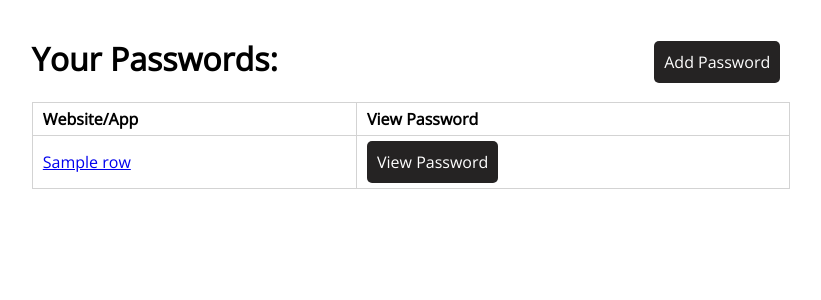
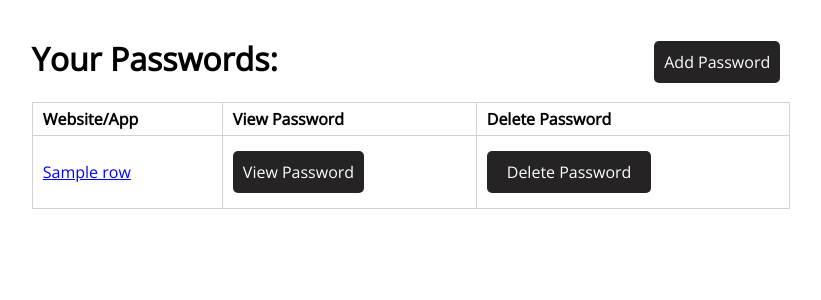
Before and after one commit to SatvikR/password-manager, a Flask app: template src/templates/your_passwords.html in a window 1280 px wide. Shown: the part 78-378 px from the top of the page, without its empty margins (229-1050 px from the left). Run offline with Flask 2, Linux system fonts and the light colour scheme; the template is opened without the code that fills it: most values are stand-ins (such as "Sample title", 1, 10 or a date in 2020).

Commit message:
Added password delete

```diff
--- a/src/static/css/index.css
+++ b/src/static/css/index.css
@@ -34,3 +34,7 @@
   text-decoration: none;
   font-weight: bold;
 }
+
+.link {
+  color: blue;
+}
--- a/src/static/css/table.css
+++ b/src/static/css/table.css
@@ -33,3 +33,7 @@ td {
   margin-top: 25px;
   margin-right: 10px;
 }
+
+.identifier {
+  visibility: collapse;
+}
--- a/src/templates/index.html
+++ b/src/templates/index.html
@@ -7,7 +7,7 @@
     <h2>Welcome:</h2>
     <h2><b>{{username}}</b></h2>
     {% else %}
-    <h2>Click <a href="{{ url_for('login') }}">here</a> to login</h2>
+    <h2>Click <a href="{{ url_for('login') }}" class="link">here</a> to login</h2>
     {% endif %}
     <h3>Welcome to the password manager</h3>
     <h3><b>Made With:</b></h3>
--- a/src/templates/view_password.html
+++ b/src/templates/view_password.html
@@ -6,9 +6,9 @@
 <div class="container">
 		<h1>View Password</h1>
 		<h2>
-			Your password to <a href="{{ website }}">{{ website }}</a>
+			Your password to <a href="{{ website }}" target="_blank" class="link">{{ website }}</a>
 			is <span class="password">{{ password }}</span>
 		</h2>
-		<small><a href="{{ url_for('your_passwords') }}">Back to Your Passwords</a></small>
+		<small><a href="{{ url_for('your_passwords') }}" class="link">Back to Your Passwords</a></small>
 </div>
 {% endblock body %}
--- a/src/templates/your_passwords.html
+++ b/src/templates/your_passwords.html
@@ -1,6 +1,7 @@
 {% extends 'base.html' %}
 {% block head %}
 <link rel="stylesheet" href="{{ url_for('static', filename='css/table.css') }}">
+<link rel="stylesheet" href="{{ url_for('static', filename='css/form.css') }}">
 {% endblock head %}
 {% block body %}
 <div class="container">
@@ -12,13 +13,15 @@
             <tr>
                 <th>Website/App</th>
                 <th>View Password</th>
+                <th>Delete Password</th>
             </tr>
         </thead>
         <tbody>
             {% for row in passwords %}
             <tr>
-                <td><a href="{{ row[1] }}">{{ row[1] }}</a></td>
+                <td><a href="{{ row[1] }}" class="link">{{ row[1] }}</a></td>
                 <td><a href="{{ url_for('view_password', id=row[0]) }}" class="view-password">View Password</a></td>
+                <td><form method="POST"><input type="submit" value="Delete Password" class="submit" name="delete_{{ row[0] }}"></form></td>
             </tr>
             {% endfor %}
         </tbody>
--- a/src/views/add_password.py
+++ b/src/views/add_password.py
@@ -14,6 +14,9 @@ def add_password():
     if request.method == 'POST':
         website = request.form['website']
         password = request.form['password']
+
+        if website[:4] != 'http': # Turn website into a real url
+            website = 'http://' + website
 
         hashed_password = b64encode(password.encode()).decode()
 
```
Also changed, not shown: src/views/your_passwords.py (+28 -16 lines).
